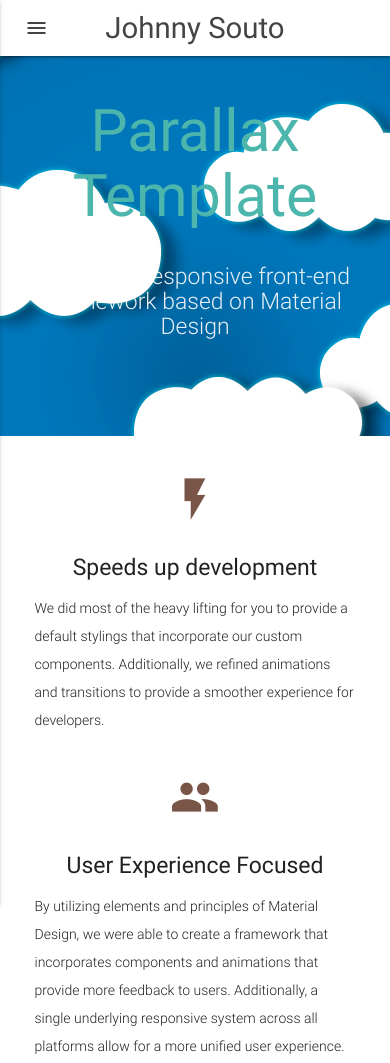
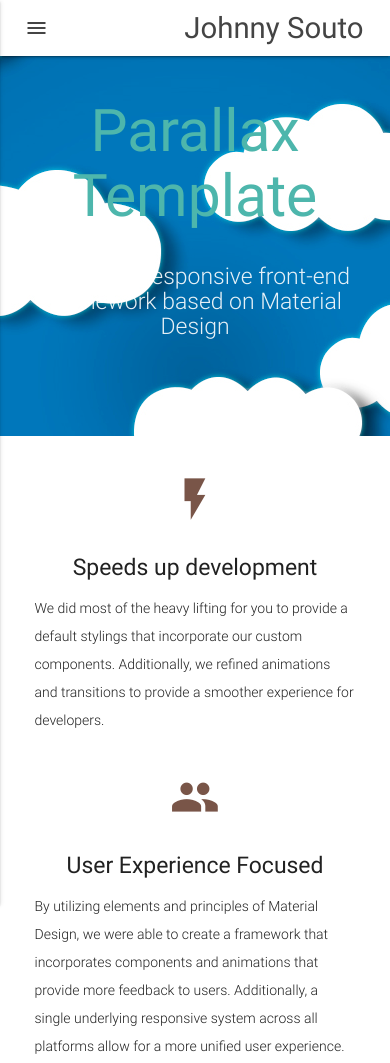
Before and after one commit to johnnyjns/example_w3s_parallax, a website: page src/parallax-template/index.html in a window 390 px wide. Shown: the top 1063 px of the page. Drawn offline with nearby package versions, Linux system fonts and the light colour scheme.

Commit message:
ajuste do logo a direita

```diff
--- a/src/parallax-template/css/style.css
+++ b/src/parallax-template/css/style.css
@@ -43,6 +43,15 @@ p {
     top: 0;
   }
 }
+@media only screen and (max-width : 480px) {
+    nav .brand-logo {
+        right: 0.5rem;
+        padding: 0;
+        left: auto;
+        -webkit-transform: none;
+                transform: none;
+    }
+}
 .icon-block {
   padding: 0 15px;
 }
```
